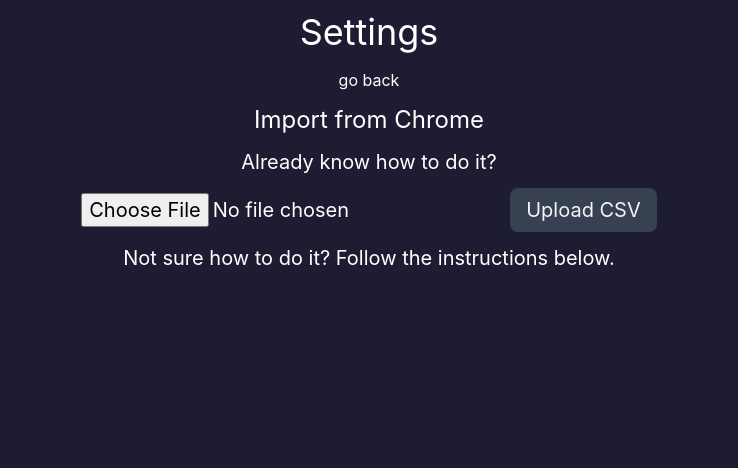
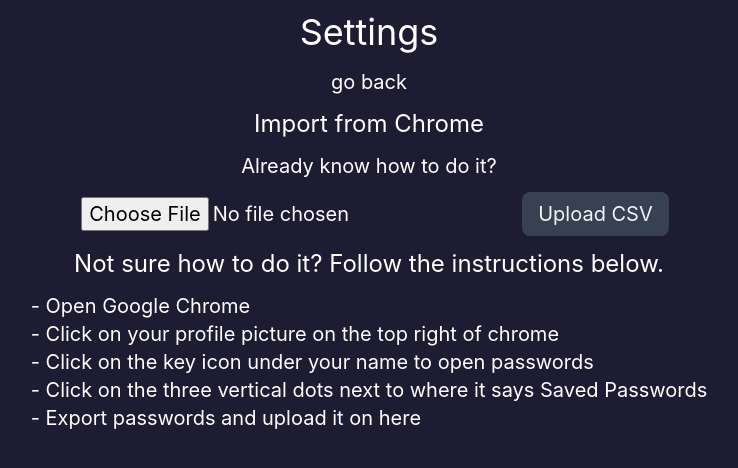
Before and after one commit to SiddhantMadhur/passwordmanager, a Next.js app: page /settings in a window 1280 px wide. Shown: the top 468 px of the page, without its empty margins (271-1009 px from the left). Built offline with nearby package versions, Linux system fonts and the light colour scheme.

Commit message:
minor tweaks

```diff
--- a/package.json
+++ b/package.json
@@ -4,11 +4,11 @@
   "private": true,
   "scripts": {
     "dev": "next dev",
-    "build": "next build",
+    "build": "next build && next export",
     "start": "next start",
     "lint": "next lint",
     "tauri": "tauri",
-    "produce": "next build && tauri build"
+    "produce": "next build && next export && tauri build"
   },
   "dependencies": {
     "next": "12.1.6",
--- a/pages/index.jsx
+++ b/pages/index.jsx
@@ -51,14 +51,14 @@
         </div>
         <div className='flex flex-col gap-3 text-black'>
           <div>
-            <input className='w-full' type="text" placeholder='URL' onChange={e=>setTempURL(e.target.value)} />
+            <input className='w-full' type="text" placeholder='URL' onChange={e => setTempURL(e.target.value)} />
           </div>
           <div className='flex gap-x-3'>
-            <input type="text" placeholder='Email' onChange={e=>setEmail(e.target.value)} />
-            <input type="text" placeholder='Password' onChange={e=>setTempPassword(e.target.value)} />
+            <input type="text" placeholder='Email' onChange={e => setEmail(e.target.value)} />
+            <input type="text" placeholder='Password' onChange={e => setTempPassword(e.target.value)} />
           </div>
           <div className='text-center'>
-            <button onClick={()=>{
+            <button onClick={() => {
               let URL = tempURL.replace('http://', '').replace('https://', '').replace('www.', '')
               let tempName = '';
               let chk = true;
@@ -80,7 +80,7 @@
 
               const temp = tempInput.concat(JSON.parse(localStorage.getItem('passwords')))
               localStorage.setItem('passwords', JSON.stringify(temp))
-              setReload(reload+1)
+              setReload(reload + 1)
             }} className='bg-gray-700 text-white hover:bg-gray-500 px-2 py-1 rounded-lg text-lg'>
               ADD
             </button>
@@ -98,6 +98,7 @@
                   <th>URL</th>
                   <th>Email</th>
                   <th>Password</th>
+                  <th></th>
                 </tr>
                 {
                   passwords.filter((doc) => {
@@ -134,6 +135,15 @@
                             *******
                           </button>
                         </td>
+                        <td>
+                          <button className='hover:opacity-60 transition' onClick={()=>{
+
+                          }}>
+                            <svg xmlns="http://www.w3.org/2000/svg" className="h-6 w-6" fill="none" viewBox="0 0 24 24" stroke="currentColor" strokeWidth={2}>
+                              <path strokeLinecap="round" strokeLinejoin="round" d="M19 7l-.867 12.142A2 2 0 0116.138 21H7.862a2 2 0 01-1.995-1.858L5 7m5 4v6m4-6v6m1-10V4a1 1 0 00-1-1h-4a1 1 0 00-1 1v3M4 7h16" />
+                            </svg>
+                          </button>
+                        </td>
                       </tr>
                     )
                   })
--- a/pages/settings.jsx
+++ b/pages/settings.jsx
@@ -5,6 +5,7 @@
 function Settings() {
 
   const acceptCSV = () => {
+    if(csv){
       Papa.parse(csv, {
         header: true,
         skipEmptyLines: true,
@@ -12,6 +13,7 @@
           localStorage.setItem('passwords', JSON.stringify(results.data))
         }
       })
+    }
   }
 
   const [csv, setCSV] = useState()
@@ -23,8 +25,8 @@
       <div className='text-4xl flex justify-center gap-x-12 text-center mt-3 mb-4'>
         Settings
       </div>
-      <div className='text-center my-3'>
-        <button onClick={()=>{
+      <div className='text-center my-3 '>
+        <button className='hover:underline transition hover:opacity-90 text-xl' onClick={() => {
           router.back()
         }}>
           go back
@@ -45,7 +47,18 @@
             </button>
           </div>
           <div>
+            <div className='text-2xl my-3'>
               Not sure how to do it? Follow the instructions below.
+            </div>
+            <div>
+              <ul className='text-left w-fit mx-auto'>
+                <li>- Open Google Chrome</li>
+                <li>- Click on your profile picture on the top right of chrome</li>
+                <li>- Click on the key icon under your name to open passwords</li>
+                <li>- Click on the three vertical dots next to where it says Saved Passwords</li>
+                <li>- Export passwords and upload it on here</li>
+              </ul>
+            </div>
           </div>
         </div>
       </div>
--- a/styles/globals.css
+++ b/styles/globals.css
@@ -1,6 +1,12 @@
 @tailwind base;
 @tailwind components;
 @tailwind utilities;
+
+input{
+  padding-block: 3px;
+  padding-inline: 12px;
+  border-radius: 6px;
+}
 
 th{
   padding-inline: 0.2rem;
```
Lines whose indentation alone changed are shown as unchanged.
